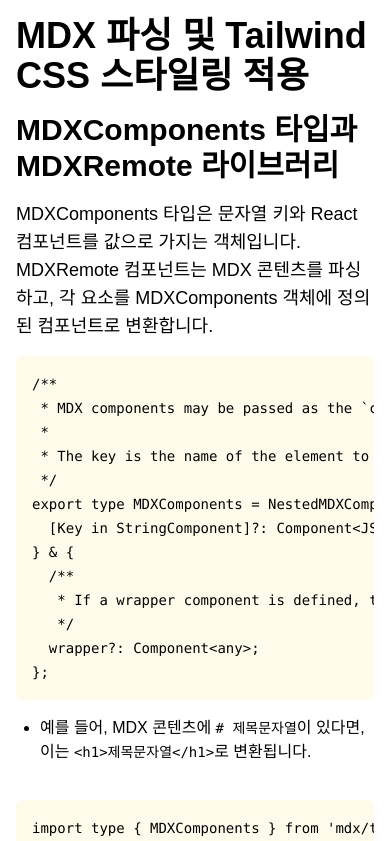
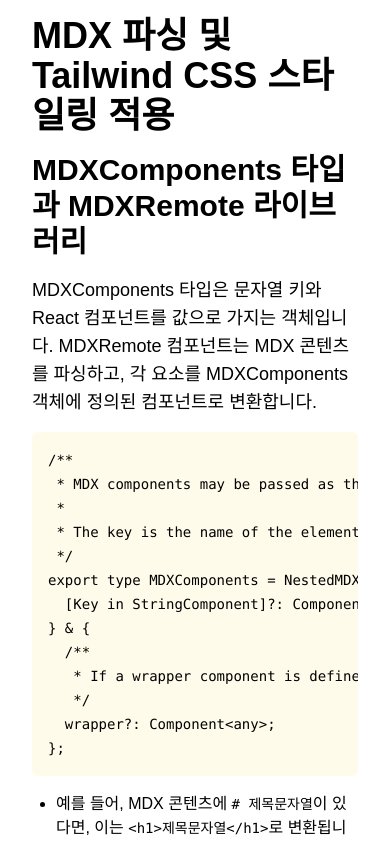
Before and after one commit to changeuikim/kayce, a Next.js app: page / in a window 390 px wide. Shown: the top 841 px of the page. Built offline with nearby package versions, Linux system fonts and the light colour scheme.

Commit message:
[feat] 래퍼 컴포넌트를 구현해 반응형 디자인을 전역으로 적용

```diff
--- a/src/app/layout.tsx
+++ b/src/app/layout.tsx
@@ -2,6 +2,7 @@
 import localFont from 'next/font/local';
 import './globals.css';
 import { siteMetadata } from '@/data/siteMetadata';
+import SectionContainer from '@/layouts/SectionContainer';
 
 const pretendard = localFont({
   src: './fonts/Pretendard-Regular.woff2',
@@ -23,7 +24,9 @@
   return (
     <html lang={siteMetadata.language} className={`${pretendard.variable} scroll-smooth`}>
       <body className="bg-white pl-[calc(100vw-100%)] text-black antialiased dark:bg-gray-950 dark:text-white">
-        <main className="mb-auto">{children}</main>
+        <SectionContainer>
+          <main className="mb-auto">{children}</main>
+        </SectionContainer>
       </body>
     </html>
   );
--- /dev/null
+++ b/src/layouts/SectionContainer.tsx
@@ -0,0 +1,13 @@
+import { ReactNode } from 'react';
+
+interface Props {
+  children: ReactNode;
+}
+
+const SectionContainer = ({ children }: Props) => {
+  return (
+    <section className="mx-auto max-w-3xl px-4 sm:px-6 xl:max-w-5xl xl:px-0">{children}</section>
+  );
+};
+
+export default SectionContainer;
```
